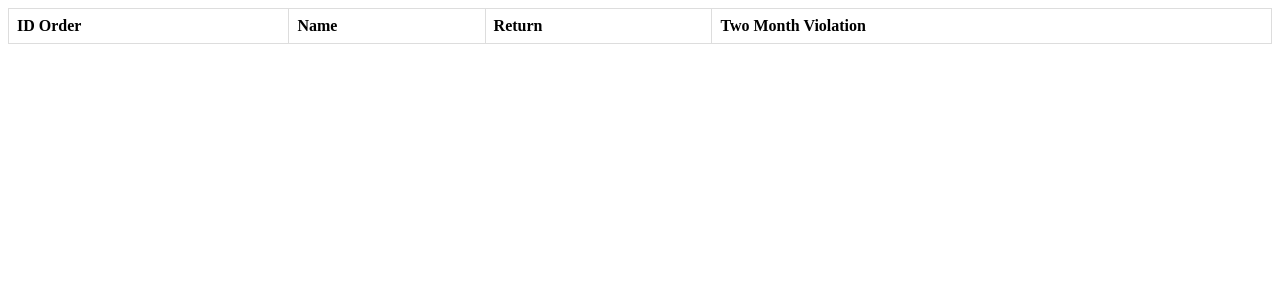
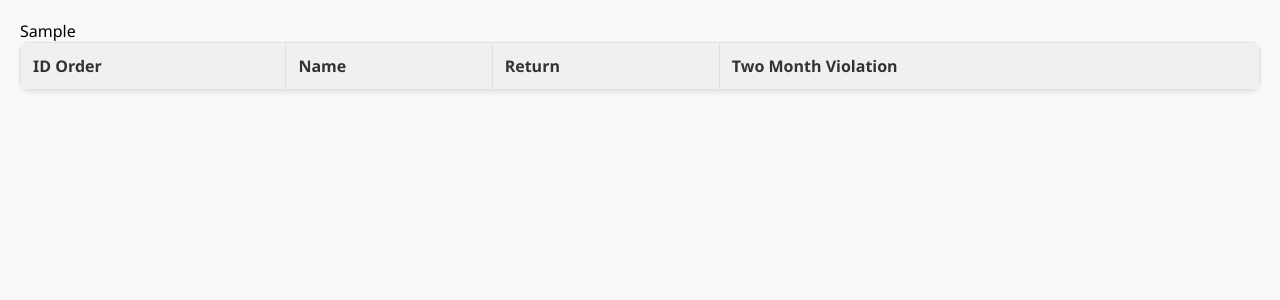
Before and after one commit to imMoya/opendeclaro, a FastAPI app: template opendeclaro-web/backend/app/api/templates/table.html in a window 1280 px wide. Shown: the top 300 px of the page. Run offline with FastAPI, Linux system fonts and the light colour scheme; the template is opened without the code that fills it: most values are stand-ins (such as "Sample title", 1, 10 or a date in 2020); lists and menus that the app fills with data are empty.

Commit message:
feat(opendeclaro-web): add html form to insert tables with better coding style

```diff
--- a/opendeclaro-web/backend/app/api/templates/table.html
+++ b/opendeclaro-web/backend/app/api/templates/table.html
@@ -1,18 +1,60 @@
 <!DOCTYPE html>
+<html lang="en">
+
+<head>
+    <meta charset="UTF-8">
+    <meta name="viewport" content="width=device-width, initial-scale=1.0">
+    <title>Modern Table</title>
+
     <style>
+        body {
+            font-family: 'Segoe UI', Tahoma, Geneva, Verdana, sans-serif;
+            background-color: #f8f8f8;
+            /* Light gray background */
+            margin: 20px;
+        }
+
         table {
             width: 100%;
             border-collapse: collapse;
+            background-color: #fff;
+            box-shadow: 0 2px 4px rgba(0, 0, 0, 0.1);
             margin-bottom: 20px;
+            border-radius: 8px;
+            /* Rounded corners */
+            overflow: hidden;
+            /* Hide overflowing content */
         }
 
         th,
         td {
-        border: 1px solid #ddd;
-        padding: 8px;
+            border: 1px solid #e0e0e0;
+            /* Light gray border */
+            padding: 12px;
             text-align: left;
         }
+
+        th {
+            background-color: #f0f0f0;
+            /* Lighter gray background for headers */
+            font-weight: bold;
+            color: #333;
+            /* Dark gray text color */
+        }
+
+        tr:nth-child(even) {
+            background-color: #f9f9f9;
+            /* Slightly darker background for even rows */
+        }
+
+        tr:hover {
+            background-color: #f1f1f1;
+            /* Hover effect for rows */
+        }
     </style>
+</head>
+
+<body>
     <table>
         <tr>
             <th>ID Order</th>
@@ -20,3 +62,8 @@
             <th>Return</th>
             <th>Two Month Violation</th>
         </tr>
+        {{ inserted_html | safe }}
+    </table>
+</body>
+
+</html>
--- a/opendeclaro-web/backend/app/main.py
+++ b/opendeclaro-web/backend/app/main.py
@@ -45,14 +45,19 @@
     with open("app/api/templates/table.html") as f:
         html_content = f.read()
     data = json.loads(formatted_json)
+    data_html = ""
     for item in data:
-        html_content += "<tr>"
+        data_html += "<tr>"
         for _, value in item.items():
-            html_content += f"<td>{value}</td>"
-        html_content += "</tr>"
-    return HTMLResponse(content=html_content)
+            data_html += f"<td>{value}</td>"
+        data_html += "</tr>"
 
-    # templates.TemplateResponse("response.html", {"request": request, "formatted_json": formatted_json})
+    return templates.TemplateResponse("table.html", {"request": request, "inserted_html": data_html})
+
+
+# HTMLResponse(content=html_content)
+
+# templates.TemplateResponse("response.html", {"request": request, "formatted_json": formatted_json})
 
 
 if __name__ == "__main__":
```
Lines whose indentation alone changed are shown as unchanged.
